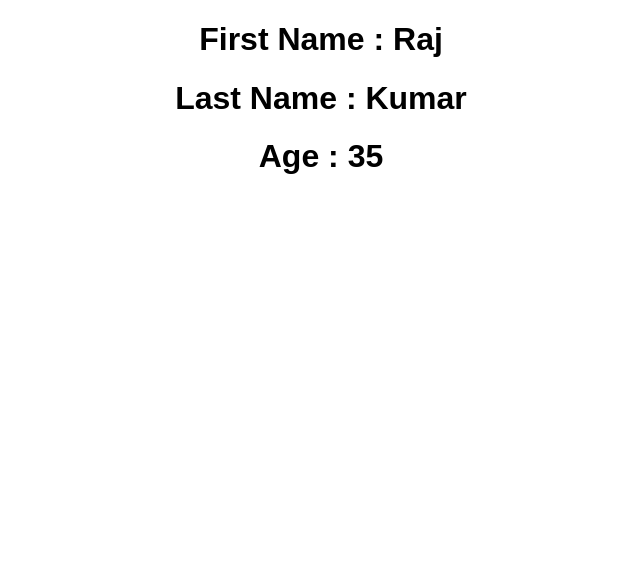
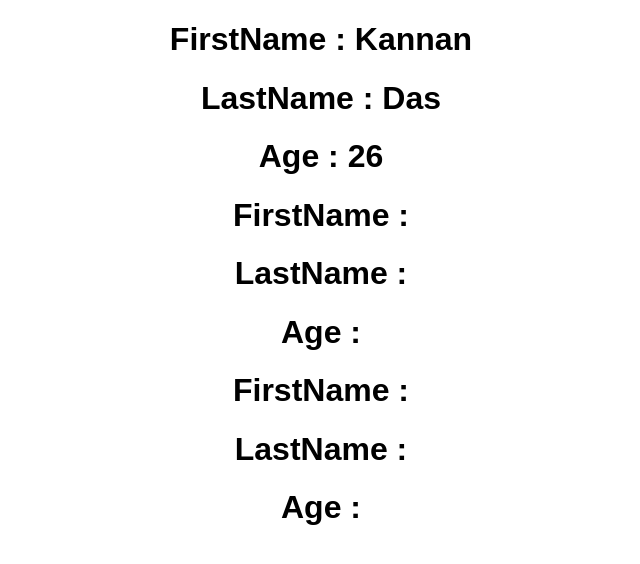
Before and after one commit to surfvasanth/react-app, a React (Create React App) app: page / in a window 1280 px wide. Shown: the top 564 px of the page, without its empty margins (319-959 px from the left). Built offline with nearby package versions, Linux system fonts and the light colour scheme.

Commit message:
Update App.js

```diff
--- a/src/App.js
+++ b/src/App.js
@@ -1,18 +1,21 @@
 import "./styles.css";
 
-const Person = () => {
+const Person = (props) => {
   return (
-    <><h1>First Name : Raj</h1>
-    <h1>Last Name : Kumar</h1>
-    <h1>Age : 35</h1>
+    <>
+    <h1>FirstName : {props.FirstName}</h1>
+    <h1>LastName : {props.LastName}</h1>
+    <h1>Age : {props.Age}</h1>
     </>
   )
 }
 const App = () => {
   return (
     <div className="App">
+      <Person FirstName='Kannan' LastName='Das' Age='26'/>
       <Person />
-           </div>
+      <Person />
+    </div>
   );
 }
 export default App;
```
